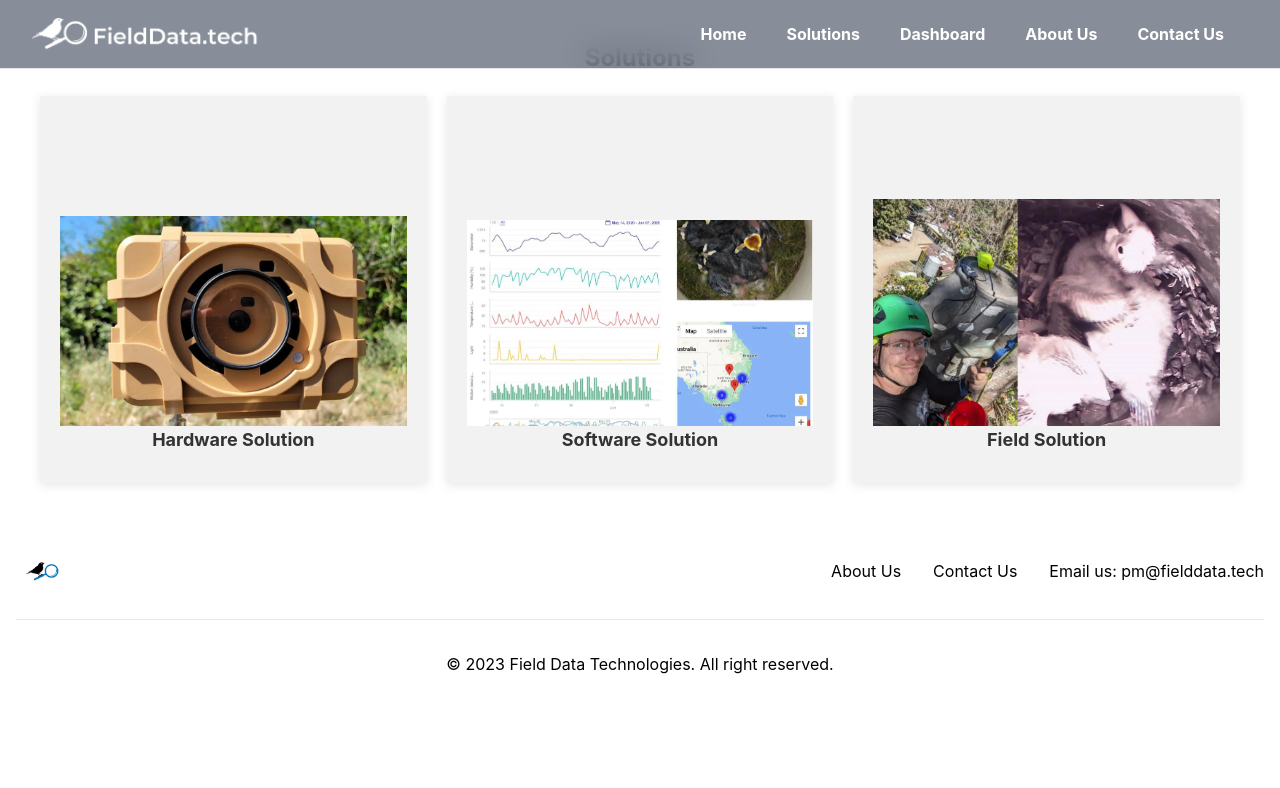
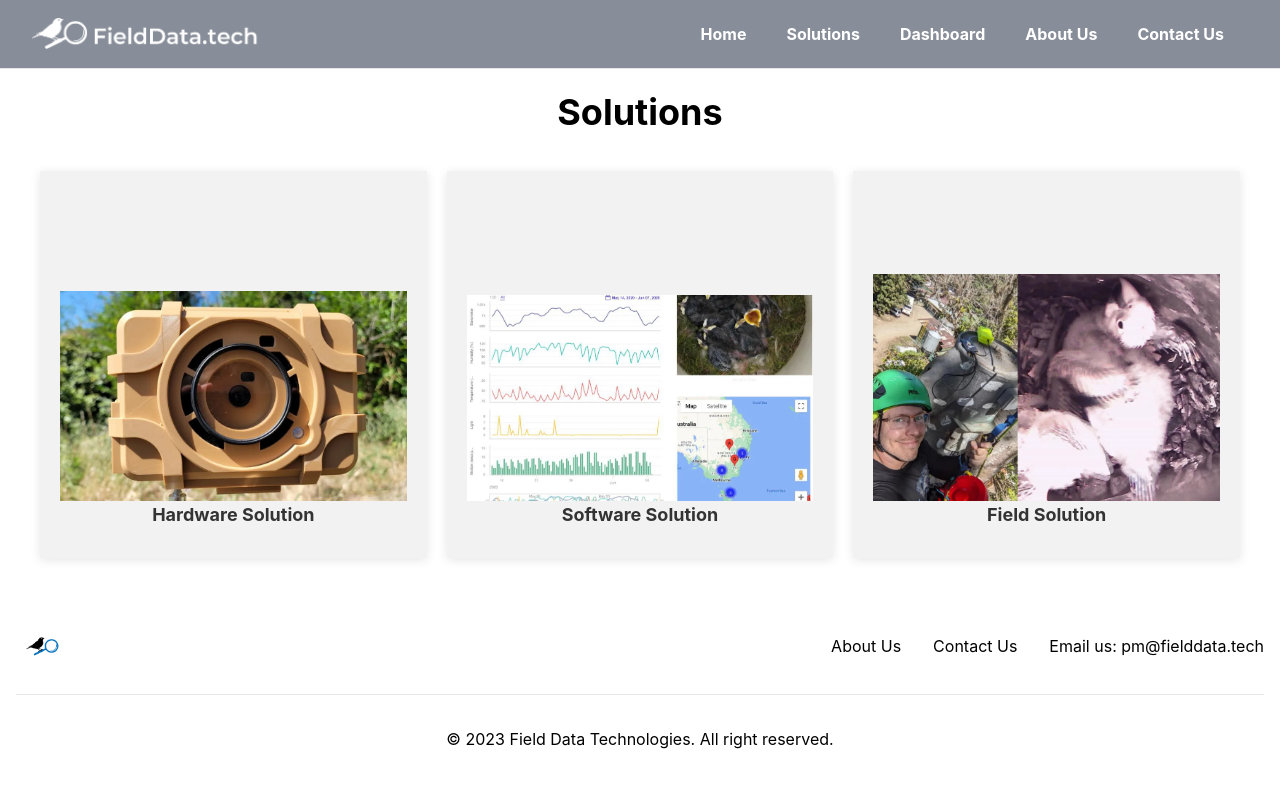
Before and after one commit to MedlynJacob/fdt-sample, a React (Create React App) app: page /solutions in a window 1280 px wide. Shown: the top 788 px of the page. Built offline with nearby package versions, Linux system fonts and the light colour scheme.

Commit message:
fix heading and navbar issue

```diff
--- a/src/styles/solutions.css
+++ b/src/styles/solutions.css
@@ -1,12 +1,12 @@
 .solutions-container {
-    padding: 40px;
+    padding: 85px 40px 40px;
 }
 
 .solutions-heading {
     text-align: center;
-    font-size: 24px;
+    font-size: 36px;
     font-weight: bold;
-    margin-bottom: 20px;
+    margin-bottom: 32px;
 }
 
 .solutions-grid {
```
